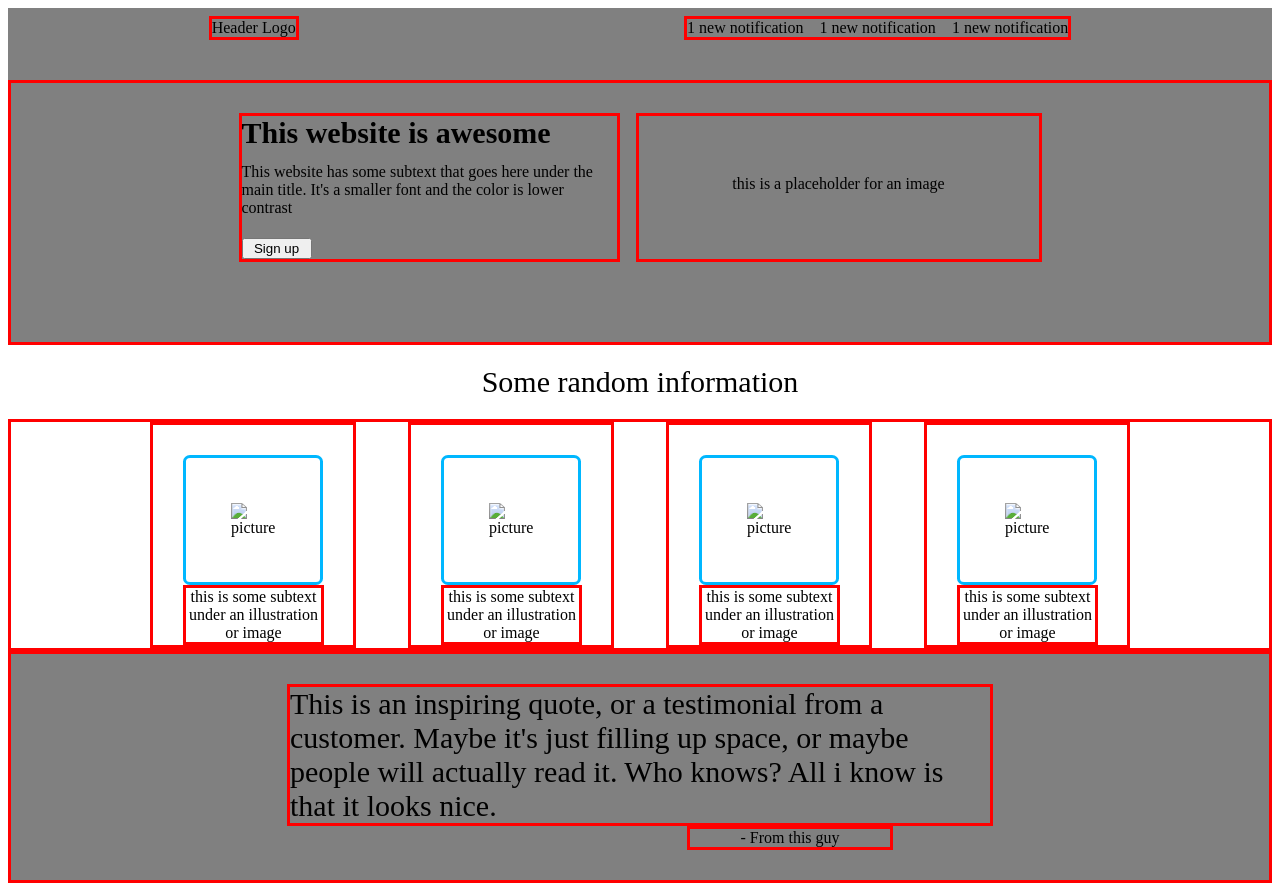
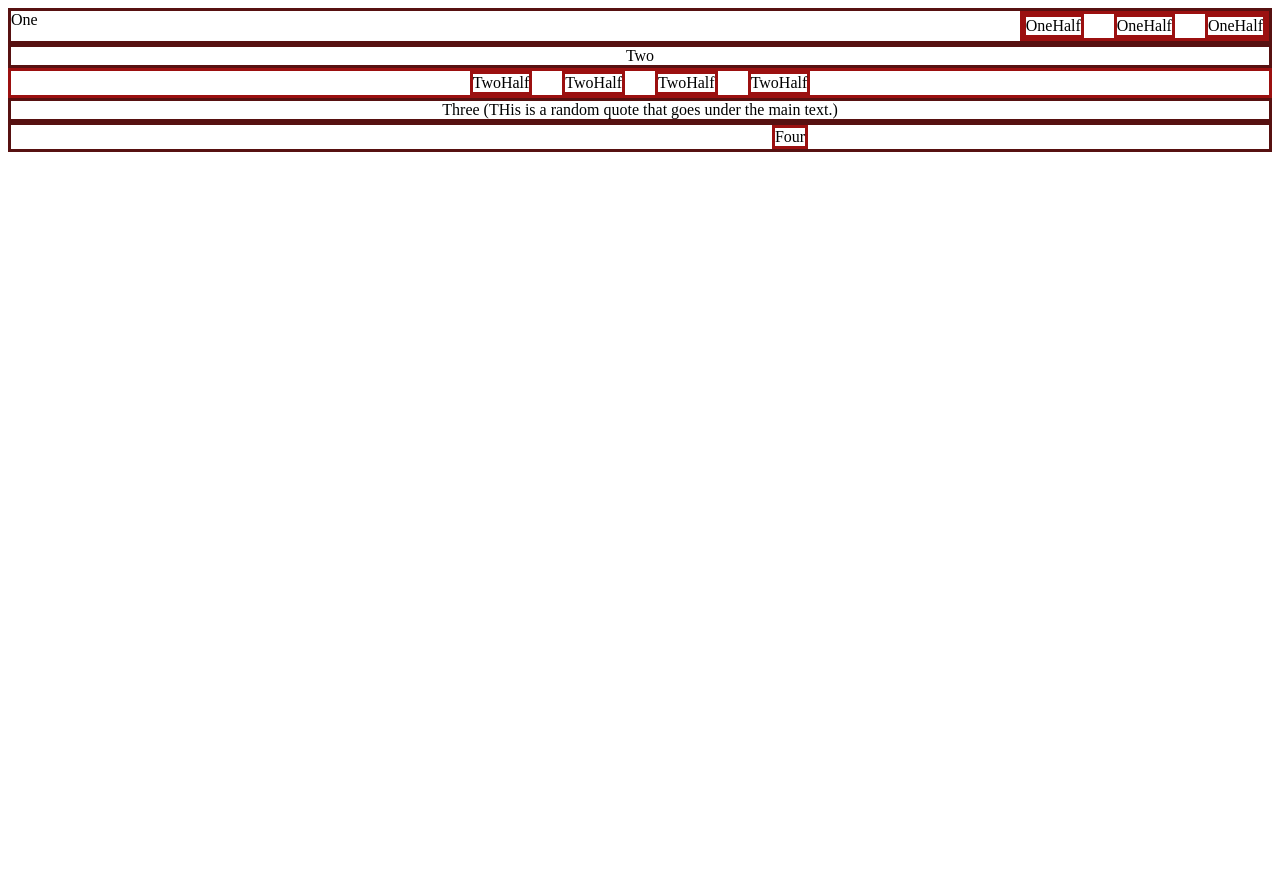
Before and after one commit to ikinimod/Landing-Page, a plain HTML site: page index.html in a window 1280 px wide. After the commit the page ends 800 px from the top, so only its background shows below. Drawn offline with Linux system fonts and the light colour scheme.

Commit message:
Add files via upload
Test files for the landing page.
Tried different layout methods

```diff
--- a/index.html
+++ b/index.html
@@ -4,59 +4,37 @@
     <meta charset="UTF-8">
     <meta http-equiv="X-UA-Compatible" content="IE=edge">
     <meta name="viewport" content="width=device-width, initial-scale=1.0">
-    <title>Document</title>
+    <title>Document-Test</title>
     <link rel="stylesheet" href="style.css">
 </head>
 <body>
 
-  <div class="header1">
-    <div class="left">
-      <div class="logo">Header Logo</div>
-    </div>
-    <div class="right">
-      <div class="notifications">1 new notification</div>
-      <div class="notifications">1 new notification</div>
-      <div class="notifications">1 new notification</div>
-    </div>
-  </div>
+<div class="one">
+  <div>One</div>
+  <div class="OneFull">
+  <div class="OneHalf">OneHalf</div>
+  <div class="OneHalf">OneHalf</div>
+  <div class="OneHalf">OneHalf</div>
+</div>
+</div>
 
+<div class="two">
+  <div>Two</div>
+</div>
+<div class="TwoFull">
+  <div class="TwoHalf">TwoHalf</div>
+  <div class="TwoHalf">TwoHalf</div>
+  <div class="TwoHalf">TwoHalf</div>
+  <div class="TwoHalf">TwoHalf</div>
+</div>
 
-  <div class="modal">
-    <div class="container1">
-      <div class="header2">This website is awesome</div>
-      <div class="text">This website has some subtext that goes here under the main title. It's a smaller font and the color is lower contrast</div>
-      <button class="signup">Sign up</button>
-    </div>
+<div class="three">
+  Three (THis is a random quote that goes under the main text.)
+</div>
 
-    <div class="container3">
-      <div class="bigpicture">this is a placeholder for an image</div>
-    </div>
-  </div>
-
-  <div class="title">Some random information</div>
-  <div class="container2">
-    <div class="info">
-      <img src="./images/barberry.png" alt="picture">
-      <div class="text2">this is some subtext under an illustration or image</div>
-    </div>
-    <div class="info">
-      <img src="./images/chilli.png" alt="picture">
-      <div class="text2">this is some subtext under an illustration or image</div>
-    </div>
-    <div class="info">
-      <img src="./images/pepper.png" alt="picture">
-      <div class="text2">this is some subtext under an illustration or image</div>
-    </div>
-    <div class="info">
-      <img src="./images/saffron.png" alt="picture">
-      <div class="text2">this is some subtext under an illustration or image</div>
-    </div>
-  </div>
-
- <div class="quotebox">
-  <div class="quote">This is an inspiring quote, or a testimonial from a customer. Maybe it's just filling up space, or maybe people will actually read it. Who knows? All i know is that it looks nice.</div>
-  <div class="underquote">- From this guy</div>
- </div>
+<div class="four">
+  <div class="FourHalf">Four</div>
+</div>
 
     </body>
 </html>
--- a/style.css
+++ b/style.css
@@ -1,144 +1,64 @@
-
-.header1 {
-    display: flex;
-    justify-content: space-around;
-    padding: 8px;
-    padding-bottom: 40px;
-    background-color: grey;
+.one{
+display:flex;
+justify-content: space-between;
+border-style: solid;
+border-color: rgb(87, 17, 17);
 }
 
-  .left, .right {
-    display: flex;
-    align-items: center;
-    gap: 16px;
+.OneFull{
+  display:flex;
+  justify-content: center;
+  gap: 30px;
   border-style: solid;
-    border-color: red;
+  border-color: rgb(155, 16, 16);
 }
 
-.left{
-  margin-eft
+.OneHalf{
+  display:flex;
+  border-style: solid;
+  border-color: rgb(155, 16, 16);
 }
 
-  .modal {
-    display: flex;
+.two{
+  display:flex;
   justify-content: center;
-    gap: 16px;
-    padding: 30px;
-    padding-bottom: 80px;
-    background-color: grey;
   border-style: solid;
-    border-color: red;
-
+border-color: rgb(87, 17, 17);
 }
 
-  .header2 {
-    display: flex;
-    align-items: center;
-    justify-content: space-between;
-    font-size: 30px;
-    font-weight: 700;
-    margin-bottom: 8px;
+.TwoFull{
+  display:flex;
+  justify-content: center;
+  gap: 30px;
+  border-style: solid;
+  border-color: rgb(155, 16, 16);
 }
 
-  .bigpicture {
-    display: flex;
-    align-items: center;
-    justify-content: space-between;
-    margin-bottom: 8px;
+.TwoHalf{
+  display:flex;
+  justify-content: center;
+  border-style: solid;
+  border-color: rgb(155, 16, 16);
 }
 
-  .text {
-    margin-bottom: 16px;
+.three{
+  display:flex;
+  justify-content: center;
+  border-style: solid;
+border-color: rgb(87, 17, 17);
 }
 
-.signup{
-  width: 70px;
+.four{
+  display:flex;
+  justify-content: center;
+  border-style: solid;
+border-color: rgb(87, 17, 17);
 }
 
-  .title {
+.FourHalf{
   display:flex;
   justify-content: center;
-    margin: 20px;
-    font-size: 30px;
+  margin-left: 300px;
+  border-style: solid;
+  border-color: rgb(155, 16, 16);
 }
-
-  .container2 {
-    display: flex;
-    justify-content: center;
-    gap: 52px;
-    border-style: solid;
-    border-color: red;
-  }
-
-  .info {
-    max-width: 200px;
-    border-style: solid;
-    border-color: red;
-  }
-
-  .container1 {
-    display: flex;
-    justify-content: flex-start;
-    flex-direction: column;
-    gap: 5px;
-    width: 375px;
-    border-style: solid;
-    border-color: red;
-  }
-
-  img {
-    padding: 45px;
-    margin:30px;
-    margin-bottom: 0px;
-    border-radius: 5%;
-    border-style: solid;
-    border-color: rgb(0, 183, 255);
-  }
-
-  .text2 {
-    text-align: center;
-    width: 135px;
-    margin-left: 30px;
-    border-style: solid;
-    border-color: red;
-  }
-
-  .container3 {
-    display: flex;
-    justify-content: center;
-    gap: 5px;
-    width: 400px;
-    border-style: solid;
-    border-color: red;
-  }
-
-      /* Quote begins here */
-.quotebox{
-  display:flex;
-  justify-content: center;
-  align-items: center;
-  flex-direction: column;
-  padding: 30px;
-  background-color: grey;
-  border-style: solid;
-  border-color: red;
-}
-
-  .quote{
-    display:flex;
-    justify-content: center;
-    width: 700px;
-    font-size: 30px;
-    border-style: solid;
-    border-color: red;
-  }
-
-  .underquote{
-    display:flex;
-    justify-content: center;
-    width: 200px;
-    margin-left:300px;
-    border-style: solid;
-    border-color: red;
-
-  }
```
Lines whose indentation alone changed are shown as unchanged.
